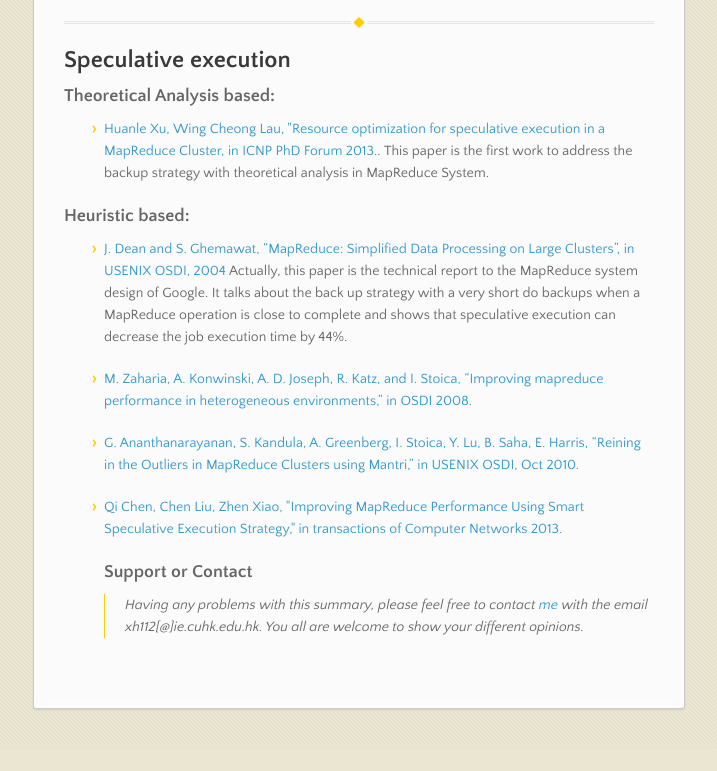
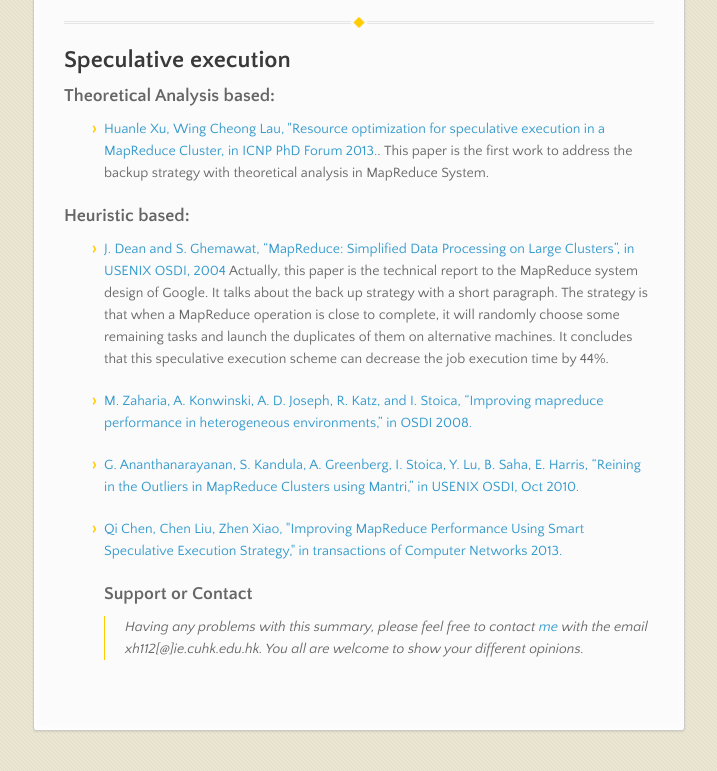
Before and after one commit to hgm900611/paper_1, a plain HTML site: page index.html in a window 1280 px wide. Shown: the part 2549-3320 px from the top of the page, without its empty margins (282-999 px from the left). Before the commit the page ends 3298 px from the top, so only its background shows below. Drawn offline with nearby package versions, Linux system fonts and the light colour scheme.

```diff
--- a/index.html
+++ b/index.html
@@ -111,8 +111,7 @@ data locality constraint,” in ISIT 2012.</a> This paper presents the peeling a
 <ul>
 <li><p><a href="http://research.google.com/archive/mapreduce-osdi04.pdf">J. Dean and S. Ghemawat, “MapReduce: Simplified Data Processing on
 Large Clusters”, in USENIX OSDI, 2004</a>
-Actually, this paper is the technical report to the MapReduce system design of Google. It talks about the back up strategy with a very short  do backups when a MapReduce operation is close to complete and shows that
-speculative execution can decrease the job execution time by 44%.</p></li>
+Actually, this paper is the technical report to the MapReduce system design of Google. It talks about the back up strategy with a short paragraph. The strategy is that  when a MapReduce operation is close to complete, it will randomly choose some remaining tasks and launch the duplicates of them on alternative machines. It concludes that this speculative execution scheme can decrease the job execution time by 44%.</p></li>
 <li><p><a href="http://bnrg.eecs.berkeley.edu/%7Erandy/Courses/CS268.F08/papers/42_osdi_08.pdf">M. Zaharia, A. Konwinski, A. D. Joseph, R. Katz, and I. Stoica,
 “Improving mapreduce performance in heterogeneous environments,” in OSDI 2008.</a></p></li>
 <li><p><a href="http://www.usenix.org/legacy/event/osdi10/tech/full_papers/Ananthanarayanan.pdf">G. Ananthanarayanan, S. Kandula, A. Greenberg, I. Stoica, Y. Lu, B.
```
Also changed, not shown: params.json (+1 -1 lines).
